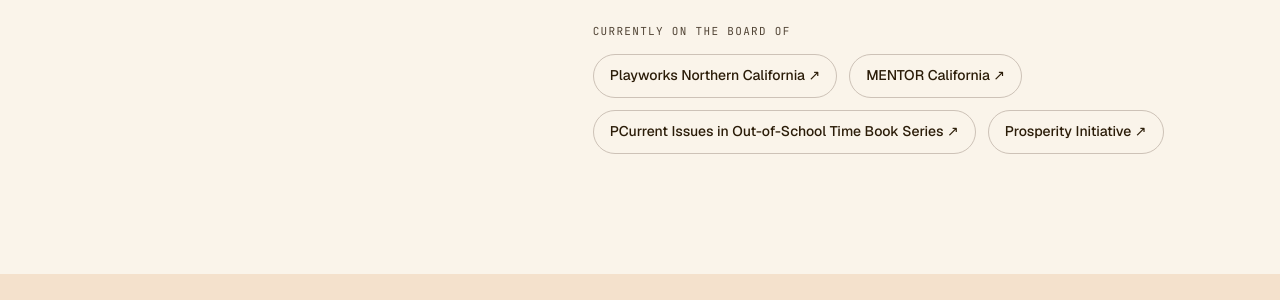
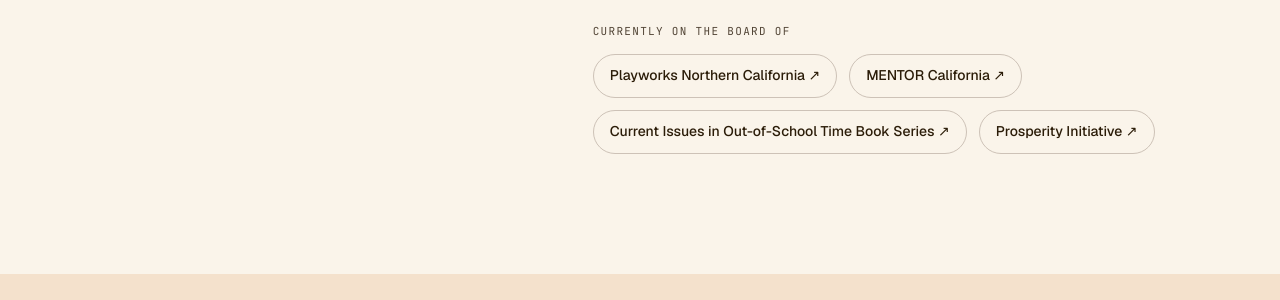
Before and after one commit to rebeccagoldberg/rebeccagoldberg.github.io, a Jekyll site: the page built from demo.md, in a window 1280 px wide and 900 px high, scrolled down 2869 px. Shown: the part 138-438 px from the top of the window. Built offline with Jekyll 4.4.1, drawn with Linux system fonts in a browser that asks for light colours.

Commit message:
Fixed typo

```diff
--- a/_layouts/mainpage.html
+++ b/_layouts/mainpage.html
@@ -650,7 +650,7 @@
           <div class="board-row">
             <a class="board-chip" href="https://www.playworks.org/northern-california/" target="_blank" rel="noreferrer">Playworks Northern California ↗</a>
             <a class="board-chip" href="https://www.mentorcaliforniayouth.org/" target="_blank" rel="noreferrer">MENTOR California ↗</a>
-             <a class="board-chip" href="https://bookstore.emerald.com/series-current-issues-in-out-of-school-time/" target="_blank" rel="noreferrer">PCurrent Issues in Out-of-School Time Book Series ↗</a>
+             <a class="board-chip" href="https://bookstore.emerald.com/series-current-issues-in-out-of-school-time/" target="_blank" rel="noreferrer">Current Issues in Out-of-School Time Book Series ↗</a>
             <a class="board-chip" href="https://www.prosperityinitiative.org/" target="_blank" rel="noreferrer">Prosperity Initiative ↗</a>
           </div>
         </div>
```
